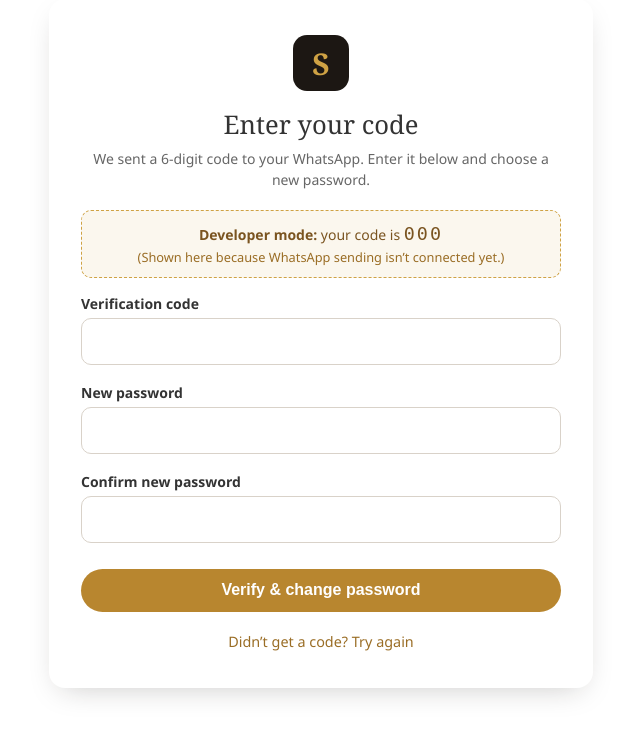
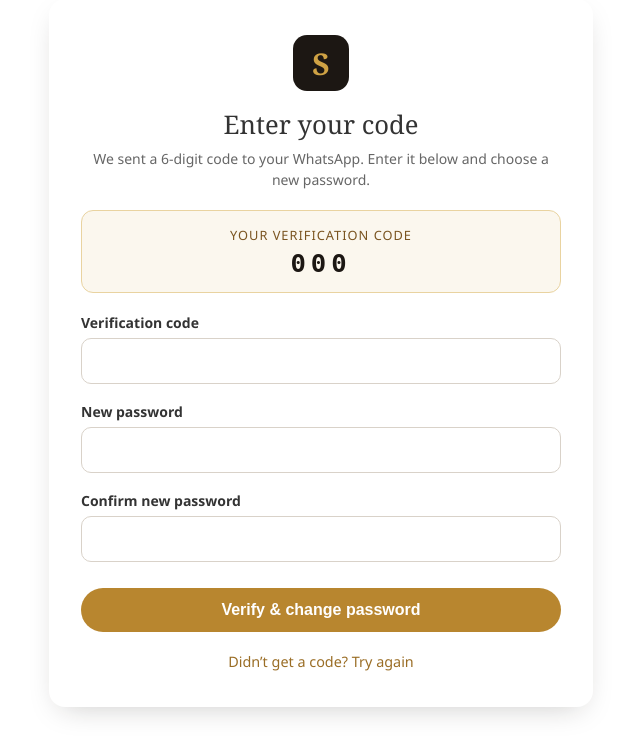
Before and after one commit to FarhanAsgharr/savoria-restaurant, a Django app: template backend/templates/accounts/phone_reset_verify.html in a window 1280 px wide. Shown: the part 191-938 px from the top of the page, without its empty margins (319-959 px from the left). Before the commit the page ends 889 px from the top, so only its background shows below. Run offline with Django 5.2, Linux system fonts and the light colour scheme; tables that the repository leaves empty hold one stand-in row (values such as "Sample post"); the template is opened without the code that fills it: values that come from a table or form of the project are taken from there, most other values are stand-ins (such as "Sample title", 1, 10 or a date in 2020).

Commit message:
polish(reset): present on-screen verification code cleanly
Reword the code display from a "developer mode / not connected" warning to
a clean "Your verification code" panel, since on-screen delivery is the
chosen flow. Reset flow re-verified end-to-end.

```diff
--- a/backend/templates/accounts/phone_reset_verify.html
+++ b/backend/templates/accounts/phone_reset_verify.html
@@ -20,13 +20,12 @@
   </p>
 
   {% if dev_code %}
-    <div style="background:#fbf7ee;border:1px dashed #cfa244;color:#7a5420;padding:.7rem .9rem;
-                border-radius:10px;margin-bottom:1rem;text-align:center;">
-      <strong>Developer mode:</strong> your code is
-      <span style="font-family:monospace;font-size:1.15rem;letter-spacing:2px;">{{ dev_code }}</span>
-      <div style="font-size:.8rem;color:#9a6d25;margin-top:.25rem;">
-        (Shown here because WhatsApp sending isn’t connected yet.)
+    <div style="background:#fbf7ee;border:1px solid #e9d3a0;color:#7a5420;padding:.9rem;
+                border-radius:12px;margin-bottom:1.25rem;text-align:center;">
+      <div style="font-size:.8rem;text-transform:uppercase;letter-spacing:1px;margin-bottom:.25rem;">
+        Your verification code
       </div>
+      <span style="font-family:monospace;font-size:1.6rem;font-weight:700;letter-spacing:5px;color:#1c1713;">{{ dev_code }}</span>
     </div>
   {% endif %}
 
```
